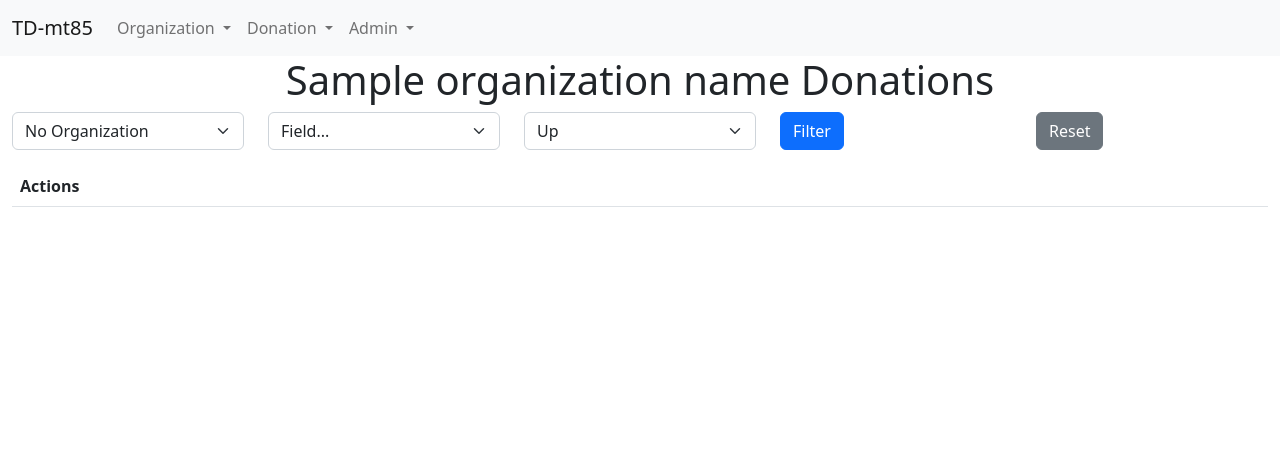
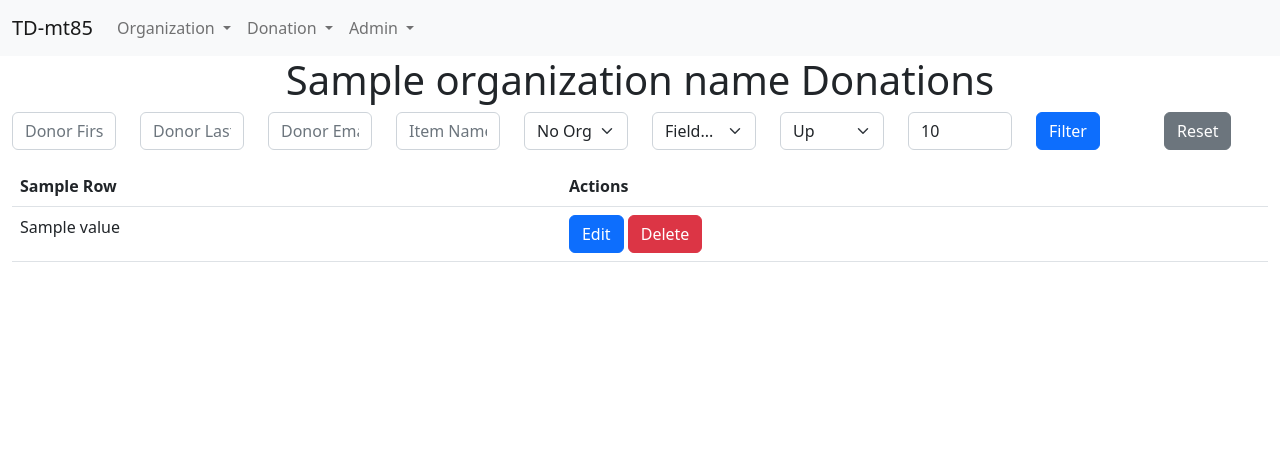
Before and after one commit to hrithikka/hg345-IS601-007, a Flask app: template MP3/templates/list_donations.html in a window 1280 px wide. Shown: the top 461 px of the page. Run offline with Flask 3, Linux system fonts and the light colour scheme; the template is opened without the code that fills it: most values are stand-ins (such as "Sample title", 1, 10 or a date in 2020); lists and menus that the app fills with data are empty.

Commit message:
updated list-donations.html file

```diff
--- a/MP3/templates/list_donations.html
+++ b/MP3/templates/list_donations.html
@@ -19,13 +19,32 @@
             limit (default 10)
             ensure all fields prefill with request arg data if provided
             #}
+
+            {#hg345-12-11-2023#}
             <!--first name-->
+            <div class="col">
+                <label class="visually-hidden" for="donor_firstname">First Name</label>
+                <input type="text" name="fn" class="form-control" id="donor_firstname" placeholder="Donor First Name" value="{{ request.args.get('fn') or '' }}">
+            </div>
 
             <!--last name-->
+            <div class="col">
+                <label class="visually-hidden" for="donor_last_name">Last Name</label>
+                <input type="text" name="ln" class="form-control" id="donor_last_name" placeholder="Donor Last Name" value="{{ request.args.get('ln') or ''}}">
+            </div>
 
             <!--email-->
+            <div class="col">
+                <label class="visually-hidden" for="donor_email">Email</label>
+                <input type="text" name="email" class="form-control" id="donor_email" placeholder="Donor Email" value="{{ request.args.get('email') or ''}}">
+            </div>
+
 
             <!-- item name-->
+            <div class="col">
+                <label class="visually-hidden" for="item_name">Item Name</label>
+                <input type="text" name="item" class="form-control" id="item_name" placeholder="Item Name" value="{{ request.args.get('item') or '' }}">
+            </div>
 
             <!--organization-->
             <div class="col">
@@ -35,8 +54,16 @@
             </div>
             <!-- sort filter -->
             {# TODO pass/set the columns that can be used for sort/filter (i.e. allowed_columns) #}
-            {{sort_filter(cols=[])}}
+            {#hg345-12-11-2023#}
+            {{sort_filter(cols=allowed_columns)}}
+
             <!--limit filter-->
+            <div class="col">
+                <label class="visually-hidden"
+                    for="limit">Limit</label>
+                    <input type="number" name="limit" class="form-control" id="limit"  value="{{ request.args.get('limit',10) }}">
+
+            </div>
 
             <div class="col">
                 <input type="submit" class="btn btn-primary" value="Filter" />
@@ -53,7 +80,14 @@
                 {# generate th tags for each column to display #}
                 {# don't show any id or organization_id columns #}
                 {# IMPORTANT use table column names as the headings, replace _ with space via filter #}
+                {#hg345-12-11-2023#}
+
                 <!-- add th elements -->
+                {% for column_name, value in rows[0].items() %}
+                    {% if column_name not in ['id', 'organization_id'] %}
+                        <th>{{ column_name | replace("_", " ") }}</th>
+                    {% endif %}
+                {% endfor %}
 
                 <!-- keep this -->
                 <th>Actions</th>
@@ -66,7 +100,21 @@
             an edit button that passes the donation id to donation edit
             a delete button that passes the donation id and the request args to the donation delete route
             #}
+            {#hg345-12-11-2023#}
             <!-- iterate over rows and generate proper tr and td elements with the data -->
+            {% for row in rows %}
+            <tr>
+                {% for column_name,value in row.items() %}
+                    {% if column_name not in ['id', 'organization_id'] %}
+                        <td>{{ value }}</td>
+                    {% endif %}
+                {% endfor %}
+                <td>
+                    <a href="{{ url_for('donations.edit', id=row['id']) }}" class="btn btn-primary">Edit</a>
+                    <a href="{{ url_for('donations.delete', id=row['id'], **request.args) }}" class="btn btn-danger">Delete</a>
+                </td>
+            </tr>
+        {% endfor %}
 
         </tbody>
         {% else %}
```
